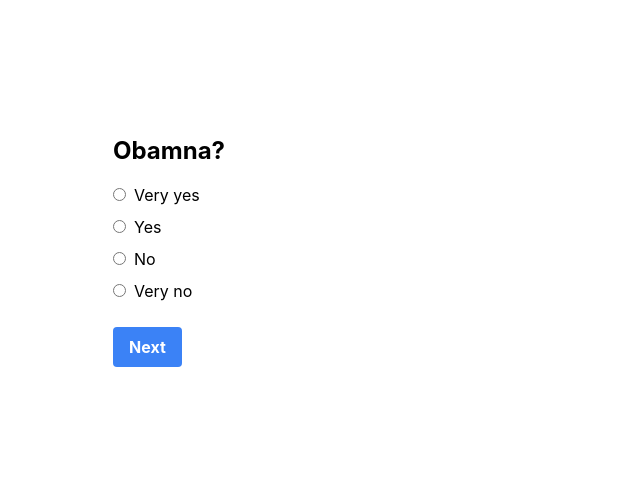
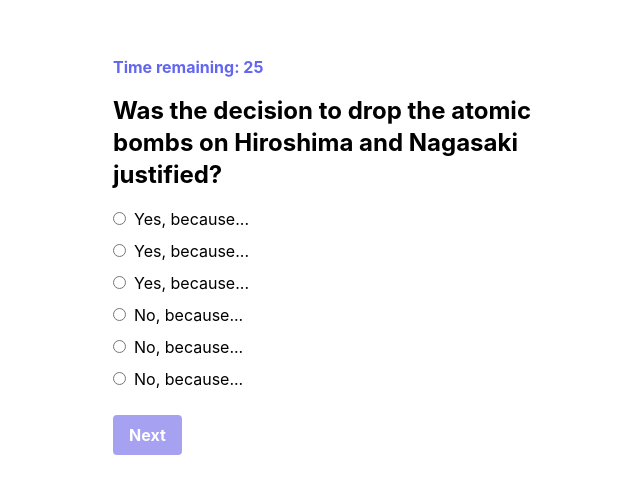
Before and after one commit to jbenite2/Introspect, a Next.js app: page /survey in a window 1280 px wide. Shown: the part 149-642 px from the top of the page, without its empty margins (303-943 px from the left). Built offline with nearby package versions, Linux system fonts and the light colour scheme.

Commit message:
Added timer, require answer before next, made more pretty

```diff
--- a/pages/survey.js
+++ b/pages/survey.js
@@ -1,35 +1,130 @@
-import { useState } from 'react';
+import { useState, useEffect } from 'react';
 
 const questions = [
   {
-    question: "Obamna?",
+    question: "Was the decision to drop the atomic bombs on Hiroshima and Nagasaki justified?",
     choices: [
-        "Very yes",
-        "Yes",
-        "No",
-        "Very no"
+        "Yes, because...",
+        "Yes, because...",
+        "Yes, because...",
+        "No, because...",
+        "No, because...",
+        "No, because...",
     ]
   },
   {
-    question: "Joe Rogan?",
+    question: "Do you believe that violent revolution is ever justified in pursuit of social or political change?",
     choices: [
-        "Very yes",
-        "Yes",
-        "No",
-        "Very no"
+      "Yes, because...",
+      "Yes, because...",
+      "Yes, because...",
+      "No, because...",
+      "No, because...",
+      "No, because...",
+    ]
+  },
+  {
+    question: "Was the decision to intern Japanese Americans during World War II justified?",
+    choices: [
+      "Yes, because...",
+      "Yes, because...",
+      "Yes, because...",
+      "No, because...",
+      "No, because...",
+      "No, because...",
+    ]
+  },
+  {
+    question: "Do you believe that the use of torture in interrogations is ever justified?",
+    choices: [
+      "Yes, because...",
+      "Yes, because...",
+      "Yes, because...",
+      "No, because...",
+      "No, because...",
+      "No, because...",
+    ]
+  },
+  {
+    question: "Do you believe that violent revolution is ever justified in pursuit of social or political change?",
+    choices: [
+      "Yes, because...",
+      "Yes, because...",
+      "Yes, because...",
+      "No, because...",
+      "No, because...",
+      "No, because...",
+    ]
+  },
+  {
+    question: "Do you believe that the death penalty is an ethical form of punishment?",
+    choices: [
+      "Yes, because...",
+      "Yes, because...",
+      "Yes, because...",
+      "No, because...",
+      "No, because...",
+      "No, because...",
+    ]
+  },
+  {
+    question: "Do you believe that colonialism was an ethical and justifiable practice?",
+    choices: [
+      "Yes, because...",
+      "Yes, because...",
+      "Yes, because...",
+      "No, because...",
+      "No, because...",
+      "No, because...",
+    ]
+  },
+  {
+    question: "Do you believe that affirmative action is an ethical practice?",
+    choices: [
+      "Yes, because...",
+      "Yes, because...",
+      "Yes, because...",
+      "No, because...",
+      "No, because...",
+      "No, because...",
     ]
   },
   // Add more questions and choices here
 ];
 
+const SECONDS_PER_QUESTION = 30;
+
 export default function SurveyPage() {
   const [currentQuestion, setCurrentQuestion] = useState(0);
   const [answers, setAnswers] = useState(Array(questions.length).fill(null));
+  const [timeRemaining, setTimeRemaining] = useState(SECONDS_PER_QUESTION);
+  const [showSummary, setShowSummary] = useState(false);
+
+  useEffect(() => {
+    const timer = setTimeout(() => {
+      if (timeRemaining > 0) {
+        setTimeRemaining(timeRemaining - 1);
+      } else {
+        handleNextQuestion();
+      }
+    }, 1000);
+
+    return () => clearTimeout(timer);
+  }, [timeRemaining]);
 
   const handleAnswer = (answerIndex) => {
     const newAnswers = [...answers];
     newAnswers[currentQuestion] = answerIndex;
     setAnswers(newAnswers);
+  };
+
+  const handleNextQuestion = () => {
+    if (currentQuestion < questions.length - 1 && timeRemaining > 0) {
+      setCurrentQuestion(currentQuestion + 1);
+      setTimeRemaining(SECONDS_PER_QUESTION);
+    } else {
+      setShowSummary(true);
+    }
   };
 
   const renderChoices = (choices) => {
@@ -50,13 +145,24 @@ export default function SurveyPage() {
   };
 
   const renderQuestion = (question) => {
+    const hasAnswered = answers[currentQuestion] !== null;
+
     return (
       <div className="w-full max-w-md mx-auto">
-        <h2 className="text-2xl font-bold mb-4">{question.question}</h2>
+        {timeRemaining > 0 && (
+          <p className="text-indigo-500 font-bold mt-2">{`Time remaining: ${timeRemaining}`}</p>
+        )}
+        {timeRemaining === 0 && (
+          <p className="text-indigo-500 font-bold mt-2">Time's up! Please move on to the next question.</p>
+        )}
+        <h2 className="text-2xl font-bold mb-4 mt-4">{question.question}</h2>
         {renderChoices(question.choices)}
         <button
-          onClick={() => setCurrentQuestion(currentQuestion + 1)}
-          className="bg-blue-500 hover:bg-blue-700 text-white font-bold py-2 px-4 rounded mt-4"
+          onClick={handleNextQuestion}
+          disabled={!hasAnswered}
+          className={`bg-indigo-600 hover:bg-indigo-500 text-white font-bold py-2 px-4 rounded mt-4 ${
+            !hasAnswered ? "opacity-50 cursor-not-allowed" : ""
+          }`}
         >
           Next
         </button>
@@ -81,9 +187,7 @@ export default function SurveyPage() {
 
   return (
     <div className="flex items-center justify-center h-screen">
-      {currentQuestion < questions.length
-        ? renderQuestion(questions[currentQuestion])
-        : renderSummary()}
+      {showSummary ? renderSummary() : renderQuestion(questions[currentQuestion])}
     </div>
-  );
+);
 }
```
